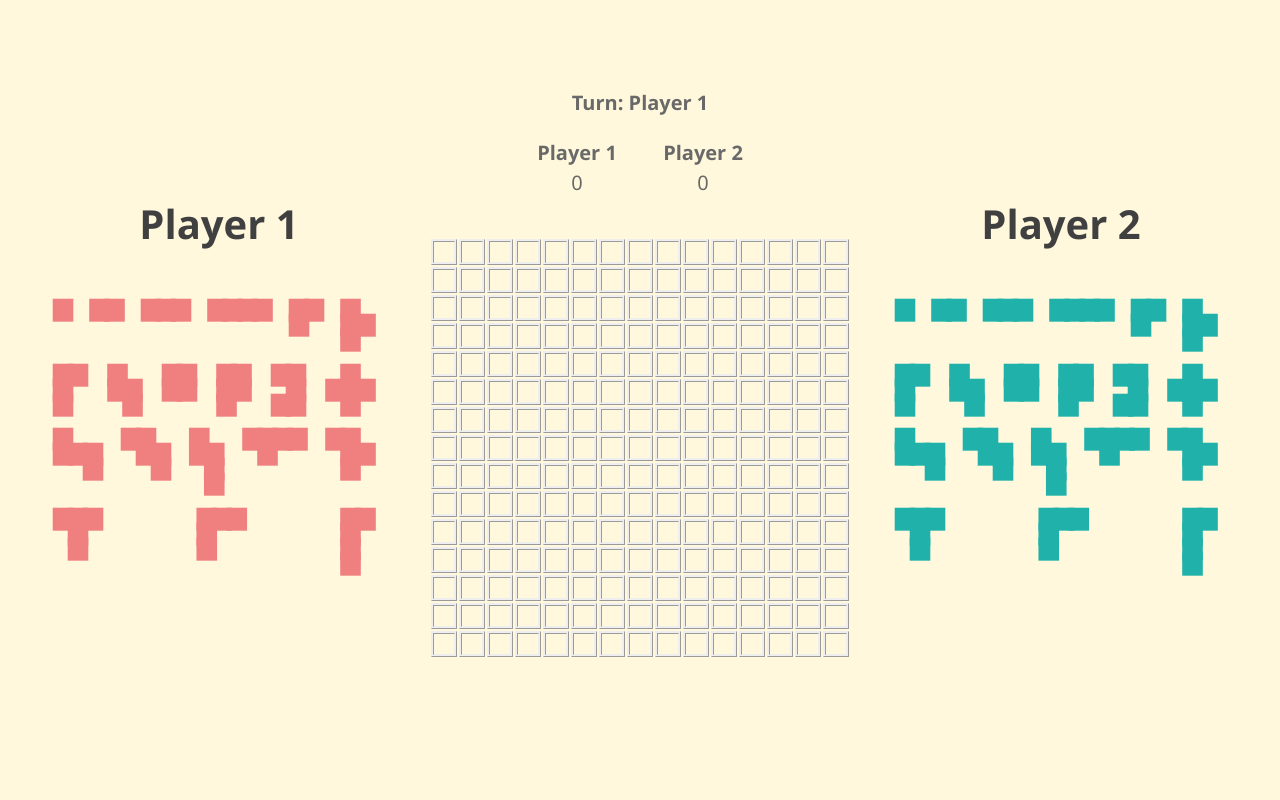
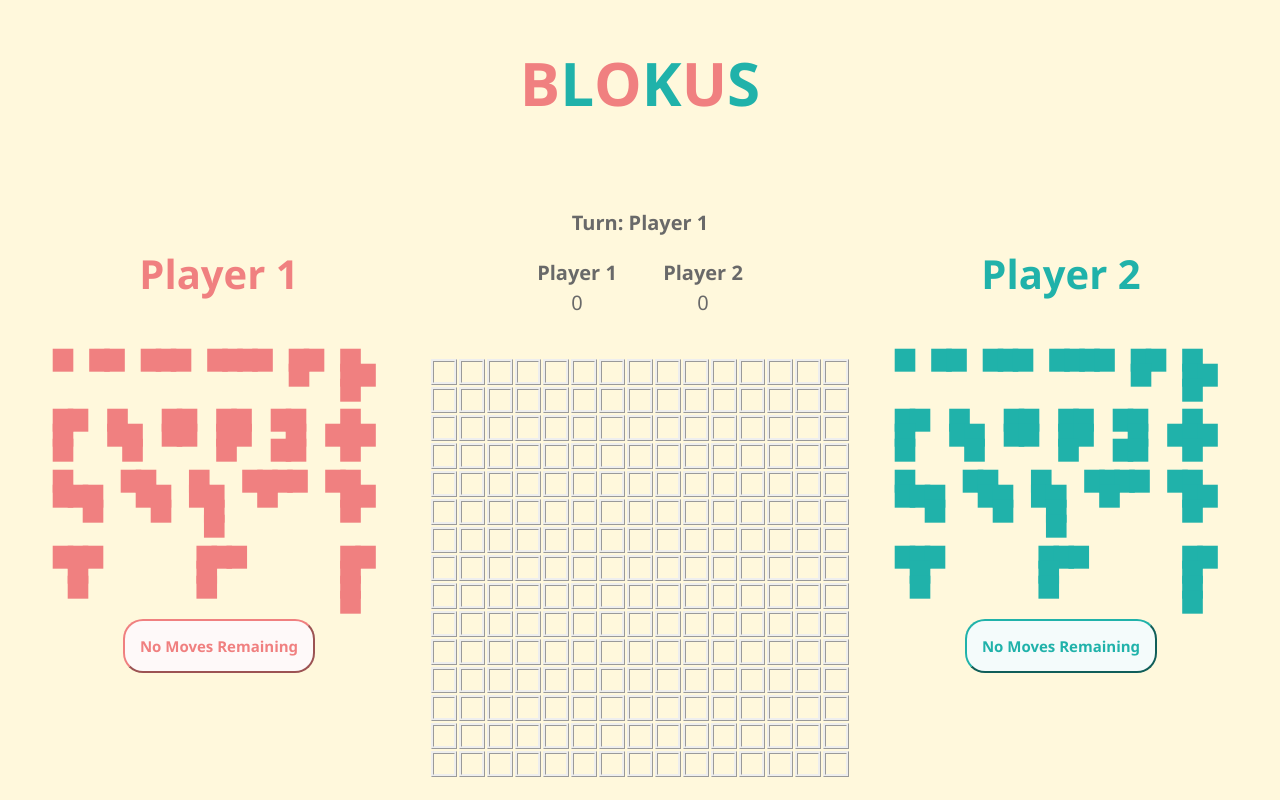
Before and after one commit to justnickilee/BlokusSite, a React (Vite) app: page / in a window 1280 px wide. Built offline with nearby package versions, Linux system fonts and the light colour scheme.

Commit message:
#5 game now detects win, plus some aesthetic changes

```diff
--- a/src/GameState/GameState.tsx
+++ b/src/GameState/GameState.tsx
@@ -4,6 +4,7 @@
 import Inventory from "../Inventory/Inventory";
 import pageCSS from "./page.module.css";
 import GameStatusDisplay from "../GameStatusDisplay/GameStatusDisplay";
+import clsx from "clsx";
 
 export type Coordinate = {
     row: number;
@@ -18,6 +19,7 @@
 // use react context to pass this state down to all the children https://react.dev/learn/passing-data-deeply-with-context
 
 export type GameState = {
+    ongoingGame: boolean;
     onBoard: BoardPiece[];
     p1Inventory: TPiece[];
     p2Inventory: TPiece[];
@@ -187,7 +189,6 @@
     piece: TPiece,
     coord: Coordinate,
 ): boolean {
-    console.log(piece.player);
     for (let rowIndex = 0; rowIndex < piece.shape.length; rowIndex++) {
         for (let colIndex = 0; colIndex < piece.shape[0].length; colIndex++) {
             if (piece.shape[rowIndex][colIndex]) {
@@ -197,10 +198,8 @@
                     (r == 0 && c == 0 && piece.player == "p1") ||
                     (r == 14 && c == 14 && piece.player == "p2")
                 ) {
-                    console.log(r, c);
                     return true;
                 }
-                console.log(r, c);
                 const cornerCoordinates = [
                     { row: r - 1, col: c - 1 },
                     { row: r - 1, col: c + 1 },
@@ -232,6 +231,7 @@
 
 export default function GameController() {
     const [gameState, dispatch] = useReducer(reducer, {
+        ongoingGame: true,
         onBoard: [] as BoardPiece[],
         p1Inventory: getInitialShapes("p1"),
         p2Inventory: getInitialShapes("p2"),
@@ -242,25 +242,28 @@
         selectedLocation: { row: 1, col: 1 },
     });
 
-    const handleUpdateHasStoppedPlaying = (
-        hasStoppedPlaying: [boolean, boolean],
-        turn: "p1" | "p2",
-    ) => {
+    const handleUpdateHasStoppedPlaying = (player: "p1" | "p2") => {
+        if (player == gameState.turn) {
             dispatch({
                 type: "updateHasStoppedPlaying",
-            hasStoppedPlaying: hasStoppedPlaying,
-            turn: turn,
             });
+        } else {
+            if (gameState.ongoingGame) {
+                alert("Please wait for your turn!");
+            }
+        }
     };
 
     const handlePieceClick = (piece: TPiece) => {
-        if (piece.player == gameState.turn) {
+        if (piece.player == gameState.turn && gameState.ongoingGame) {
             dispatch({
                 type: "playerSelectedAPiece",
                 piece,
             });
         } else {
+            if (gameState.ongoingGame) {
                 alert("Wait your turn!");
+            }
         }
     };
 
@@ -330,23 +333,62 @@
 
     return (
         <div className={pageCSS.page}>
+            <span className={pageCSS.gameTitle}>
+                <span className={pageCSS.titleCoral}>B</span>
+                <span className={pageCSS.titleGreen}>L</span>
+                <span className={pageCSS.titleCoral}>O</span>
+                <span className={pageCSS.titleGreen}>K</span>
+                <span className={pageCSS.titleCoral}>U</span>
+                <span className={pageCSS.titleGreen}>S</span>
+            </span>
+            <div className={pageCSS.game}>
+                <span className={pageCSS.inventoryAndOutOfMovesSection}>
                     <Inventory
                         i={gameState.p1Inventory}
                         player="p1"
+                        playerHasStoppedPlaying={gameState.hasStoppedPlaying[0]}
                         onPieceClick={handlePieceClick}
                     />
+                    <button
+                        type="button"
+                        className={`${pageCSS.outOfMovesButton} ${
+                            gameState.hasStoppedPlaying[0]
+                                ? pageCSS.playerStopped
+                                : pageCSS.p1Playing
+                        }`}
+                        onClick={() => handleUpdateHasStoppedPlaying("p1")}
+                    >
+                        No Moves Remaining
+                    </button>
+                </span>
                 <span className={pageCSS.boardAndStatusSection}>
                     <GameStatusDisplay
                         score={gameState.score}
                         turn={gameState.turn}
+                        ongoingGame={gameState.ongoingGame}
                     />
                     <Board gameState={gameState}></Board>
                 </span>
+                <span className={pageCSS.inventoryAndOutOfMovesSection}>
                     <Inventory
                         i={gameState.p2Inventory}
                         player="p2"
+                        playerHasStoppedPlaying={gameState.hasStoppedPlaying[1]}
                         onPieceClick={handlePieceClick}
                     />
+                    <button
+                        type="button"
+                        className={`${pageCSS.outOfMovesButton} ${
+                            gameState.hasStoppedPlaying[1]
+                                ? pageCSS.playerStopped
+                                : pageCSS.p2Playing
+                        }`}
+                        onClick={() => handleUpdateHasStoppedPlaying("p2")}
+                    >
+                        No Moves Remaining
+                    </button>
+                </span>
+            </div>
         </div>
     );
 }
@@ -462,19 +504,34 @@
                     action.piece.player === "p1"
                         ? [state.score[0] + pieceScore, state.score[1]]
                         : [state.score[0], state.score[1] + pieceScore],
-                turn: state.turn == "p1" ? "p2" : "p1",
+                turn:
+                    state.turn == "p1"
+                        ? state.hasStoppedPlaying[1]
+                            ? "p1"
+                            : "p2"
+                        : state.hasStoppedPlaying[0]
+                        ? "p2"
+                        : "p1",
                 selectedPiece: undefined,
                 selectedLocation: { row: 1, col: 1 },
             };
         }
         case "updateHasStoppedPlaying": {
+            if (state.turn == "p1") {
                 return {
                     ...state,
-                hasStoppedPlaying:
-                    action.turn == "p1"
-                        ? [false, action.hasStoppedPlaying[1]]
-                        : [action.hasStoppedPlaying[0], false],
+                    ongoingGame: state.hasStoppedPlaying[1] ? false : true,
+                    turn: "p2",
+                    hasStoppedPlaying: [true, state.hasStoppedPlaying[1]],
                 };
+            } else {
+                return {
+                    ...state,
+                    ongoingGame: state.hasStoppedPlaying[0] ? false : true,
+                    turn: "p1",
+                    hasStoppedPlaying: [state.hasStoppedPlaying[0], true],
+                };
+            }
         }
         default:
             return state;
@@ -484,8 +541,6 @@
 type Action =
     | {
           type: "updateHasStoppedPlaying";
-          turn: "p1" | "p2";
-          hasStoppedPlaying: [boolean, boolean];
       }
     | { type: "playerMadeAMove"; piece: TPiece; coord: Coordinate }
     | { type: "playerSelectedAPiece"; piece: TPiece }
--- a/src/GameState/page.module.css
+++ b/src/GameState/page.module.css
@@ -1,9 +1,37 @@
 .page {
+    display: flex;
+    flex-direction: column;
+    justify-content: start;
+    align-items: center;
+    height: 90svh;
+}
+
+.game {
     display: flex;
     flex-direction: row;
     justify-content: center;
     align-items: center;
-    height: 90svh;
+    height: 90%;
+}
+
+.gameTitle {
+    font-family: "Segoe UI", Tahoma, Geneva, Verdana, sans-serif;
+    font-size: 60px;
+    font-weight: bold;
+    width: 100%;
+    display: inline-flex;
+    flex-direction: row;
+    justify-content: center;
+    align-items: center;
+    margin-top: 30px;
+}
+
+.titleCoral {
+    color: lightcoral;
+}
+
+.titleGreen {
+    color: lightseagreen;
 }
 
 .boardAndStatusSection {
@@ -14,3 +42,38 @@
     width: 90%;
     height: 100%;
 }
+
+.inventoryAndOutOfMovesSection {
+    display: flex;
+    flex-direction: column;
+    justify-content: center;
+    align-items: center;
+    width: 100%;
+    height: 100%;
+}
+
+.outOfMovesButton {
+    font-family: "Segoe UI", Tahoma, Geneva, Verdana, sans-serif;
+    font-size: 15px;
+    font-weight: bold;
+    padding: 15px;
+    border-radius: 20px;
+}
+
+.p1Playing {
+    color: lightcoral;
+    background-color: #fef9f9;
+    border: 2px outset lightcoral;
+}
+
+.p2Playing {
+    color: lightseagreen;
+    background-color: #f4fbfb;
+    border: 2px outset lightseagreen;
+}
+
+.playerStopped {
+    color: gray;
+    background-color: #e2e2e2;
+    border: 2x outset lightgray;
+}
--- a/src/GameStatusDisplay/GameStatusDisplay.tsx
+++ b/src/GameStatusDisplay/GameStatusDisplay.tsx
@@ -1,8 +1,10 @@
+import clsx from "clsx";
 import statusDisplayCSS from "./gameStatusDisplay.module.css";
 
 type StatusDisplayProps = {
     score: [number, number];
     turn: "p1" | "p2";
+    ongoingGame: boolean;
 };
 
 type ScoreProps = {
@@ -23,11 +25,31 @@
         );
     };
 
+    const endGameMessage =
+        props.score[0] > props.score[1]
+            ? "Congratulations, Player 1!"
+            : props.score[0] < props.score[1]
+            ? "Congratulations, Player 2!"
+            : "Tie Game... Try again!";
+
     return (
         <div className={statusDisplayCSS.statusSection}>
-            <span className={statusDisplayCSS.turn}>{`Turn: ${
-                props.turn === "p1" ? "Player 1" : "Player 2"
-            }`}</span>
+            <span
+                className={
+                    props.ongoingGame
+                        ? statusDisplayCSS.turn
+                        : clsx(statusDisplayCSS.winnerMessage, {
+                              [statusDisplayCSS.p1Message]:
+                                  props.score[0] > props.score[1],
+                              [statusDisplayCSS.p2Message]:
+                                  props.score[0] < props.score[1],
+                          })
+                }
+            >
+                {props.ongoingGame
+                    ? "Turn: " + (props.turn == "p1" ? "Player 1" : "Player 2")
+                    : endGameMessage}
+            </span>
             <span className={statusDisplayCSS.scoreSection}>
                 <ScoreComponent player={"p1"} />
                 <ScoreComponent player={"p2"} />
--- a/src/GameStatusDisplay/gameStatusDisplay.module.css
+++ b/src/GameStatusDisplay/gameStatusDisplay.module.css
@@ -14,6 +14,23 @@
     font-weight: bold;
     color: dimgray;
     margin-bottom: 20px;
+}
+
+.winnerMessage {
+    font-family: "Segoe UI", Tahoma, Geneva, Verdana, sans-serif;
+    font-size: 40px;
+    font-weight: bolder;
+    margin-bottom: 20px;
+    text-align: center;
+    color: dimgray;
+}
+
+.p1Message {
+    color: lightcoral;
+}
+
+.p2Message {
+    color: lightseagreen;
 }
 
 .scoreSection {
--- a/src/Inventory/Inventory.tsx
+++ b/src/Inventory/Inventory.tsx
@@ -4,6 +4,7 @@
 type InventoryProps = {
     i: TPiece[];
     player: "p1" | "p2";
+    playerHasStoppedPlaying: boolean;
     onPieceClick: (piece: TPiece) => void;
 };
 
@@ -14,6 +15,13 @@
         return (
             <Piece
                 piece={piece}
+                player={
+                    props.playerHasStoppedPlaying
+                        ? "stopped"
+                        : props.player == "p1"
+                        ? "p1"
+                        : "p2"
+                }
                 onPieceClick={props.onPieceClick}
                 key={piece.key}
             />
@@ -22,7 +30,15 @@
 
     return (
         <div className={inventoryCSS.inventorySection}>
-            <div className={inventoryCSS.inventoryTitle}>{title}</div>
+            <div
+                className={`${inventoryCSS.inventoryTitle} ${
+                    props.player == "p1"
+                        ? inventoryCSS.inventoryTitleP1
+                        : inventoryCSS.inventoryTitleP2
+                }`}
+            >
+                {title}
+            </div>
             <div className={inventoryCSS.inventory}>{inventoryList}</div>
         </div>
     );
--- a/src/Inventory/inventory.module.css
+++ b/src/Inventory/inventory.module.css
@@ -4,15 +4,22 @@
     justify-content: center;
     align-items: center;
     width: 100%;
-    height: 100%;
+    height: 60%;
 }
 
 .inventoryTitle {
-    font-family: 'Segoe UI', Tahoma, Geneva, Verdana, sans-serif;
+    font-family: "Segoe UI", Tahoma, Geneva, Verdana, sans-serif;
     font-weight: bold;
     font-size: 40px;
-    color: #404040;
-    margin: 30px;
+    margin-bottom: 30px;
+}
+
+.inventoryTitleP1 {
+    color: lightcoral;
+}
+
+.inventoryTitleP2 {
+    color: lightseagreen;
 }
 
 .inventory {
@@ -22,5 +29,5 @@
     justify-content: space-between;
     align-items: start;
     width: 80%;
-    height: 40%;
+    height: 70%;
 }
--- a/src/Piece/Piece.tsx
+++ b/src/Piece/Piece.tsx
@@ -1,5 +1,5 @@
+import clsx from "clsx";
 import pieceCSS from "./piece.module.css";
-import { useId } from "react";
 
 // the shape of pieces are defined with a 2d boolean array
 // row = outer array, column = inner arrays
@@ -10,19 +10,26 @@
 // [    X    ]
 // [    X    ]
 
-export type TPiece = { key: string; player: "p1" | "p2"; shape: boolean[][] };
+export type TPiece = {
+    key: string;
+    player: "p1" | "p2";
+    shape: boolean[][];
+};
 
 type PieceProps = {
     piece: TPiece;
+    player: "p1" | "p2" | "stopped";
     onPieceClick: (piece: TPiece) => void;
 };
 
 export default function Piece(props: PieceProps) {
     return (
         <div
-            className={
-                props.piece.player == "p1" ? pieceCSS.pieceP1 : pieceCSS.pieceP2
-            }
+            className={clsx(pieceCSS.piece, {
+                [pieceCSS.pieceStopped]: props.player == "stopped",
+                [pieceCSS.pieceP1]: props.player == "p1",
+                [pieceCSS.pieceP2]: props.player == "p2",
+            })}
             key={props.piece.key}
             onClick={() => props.onPieceClick(props.piece)}
         >
@@ -34,11 +41,6 @@
         </div>
     );
 }
-
-// export function rotatePiece(piece: TPiece) : TPiece {
-//     // function which takes a piece, rotates it, then returns the new piece
-//     return {key: useId(), player: 'p1', shape: [[]] as Boolean[][]}; // just for now obv
-// }
 
 export function getScoreOfPiece(piece: TPiece): number {
     let score = 0;
--- a/src/Piece/piece.module.css
+++ b/src/Piece/piece.module.css
@@ -1,20 +1,21 @@
 .pieceP1 {
     color: lightcoral;
-    display: flex;
-    flex-direction: column;
-    justify-content: space-around;
-    align-items: space-around;
-    margin-right: 20px;
 }
 
 .pieceP2 {
     color: lightseagreen;
+}
+
+.pieceStopped {
+    color: gray;
+}
+
+.piece {
     display: flex;
     flex-direction: column;
     justify-content: start;
     align-items: start;
     margin-right: 20px;
-
 }
 
 .row {
```
Lines whose indentation alone changed are shown as unchanged.
